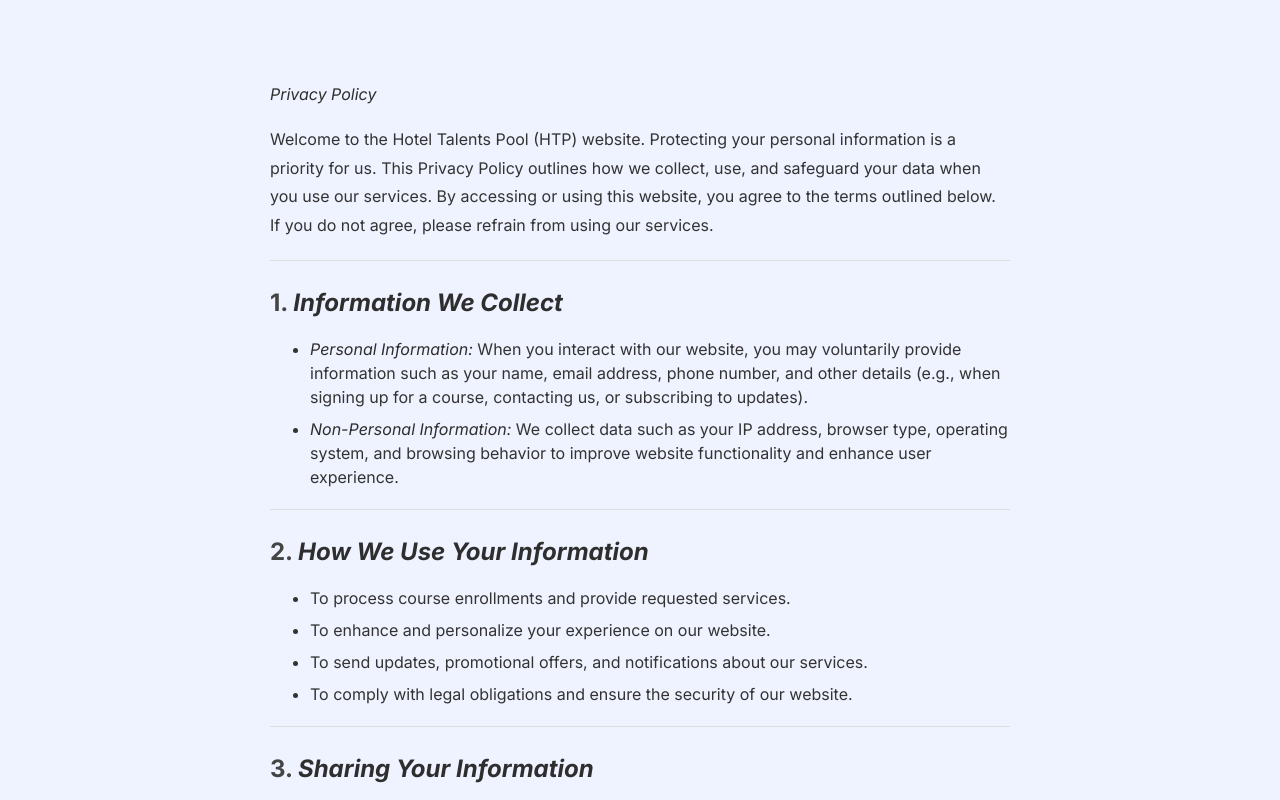
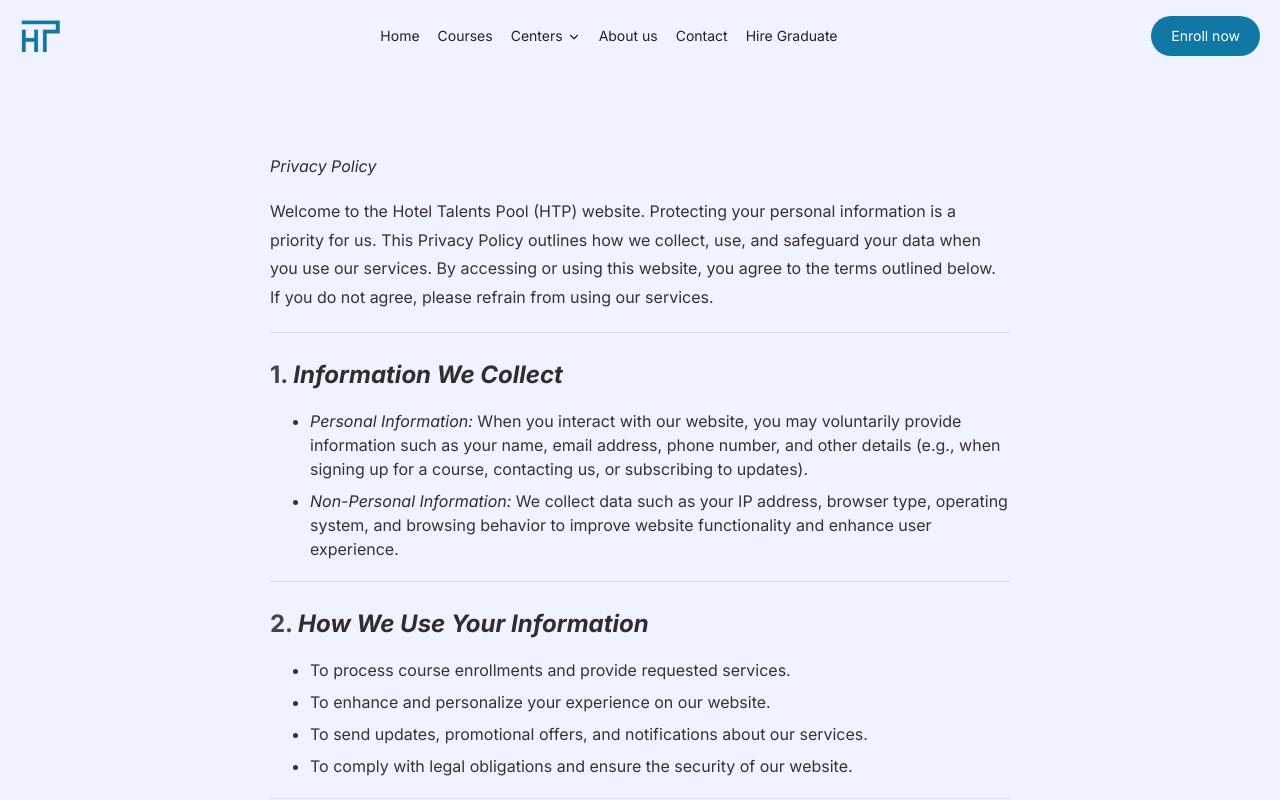
Before and after one commit to mbonikev/hotel_talents_pool, a React (Vite) app: page /#/privacyPolicy in a window 1280 px wide. Shown: the top 800 px of the page. Built offline with nearby package versions, Linux system fonts and the light colour scheme; what ldrs would draw is missing.

Commit message:
updated src/pages/PrivacyPolicy.jsx

```diff
--- a/src/pages/PrivacyPolicy.jsx
+++ b/src/pages/PrivacyPolicy.jsx
@@ -1,19 +1,23 @@
-import React, { useEffect, useState } from 'react';
-import ReactMarkdown from 'react-markdown';
+import React, { useEffect, useState } from "react";
+import ReactMarkdown from "react-markdown";
+import Navbar from "../components/Navbar";
 
 const PrivacyPolicy = () => {
-  const [content, setContent] = useState('');
+  const [content, setContent] = useState("");
 
   useEffect(() => {
-    fetch('/src/content/privacy-policy.md')
+    fetch("/src/content/privacy-policy.md")
       .then((response) => response.text())
       .then((text) => setContent(text));
   }, []);
 
   return (
-    <div className='markdown-container'>
-      <ReactMarkdown>{content}</ReactMarkdown>
-    </div>
+    <>
+      <Navbar />
+      <div className="markdown-container">
+        <ReactMarkdown>{content}</ReactMarkdown>
+      </div>
+    </>
   );
 };
 
```
